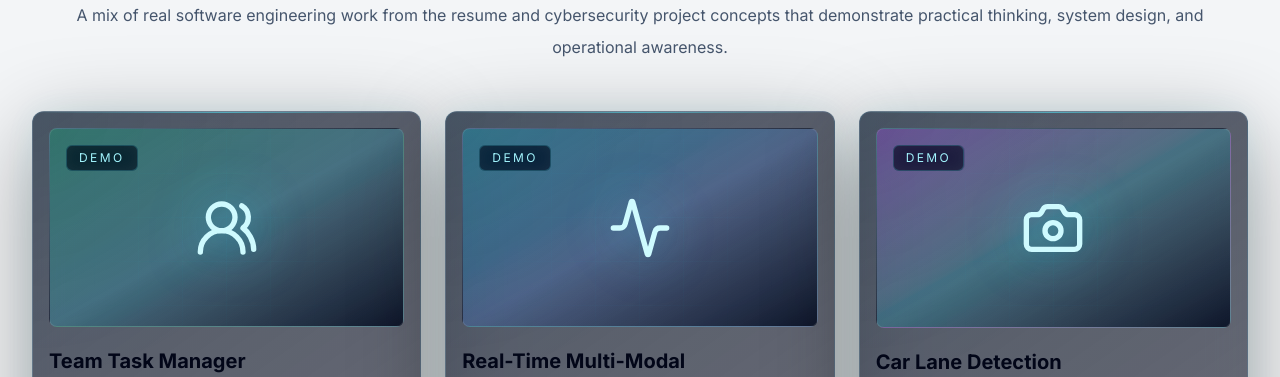
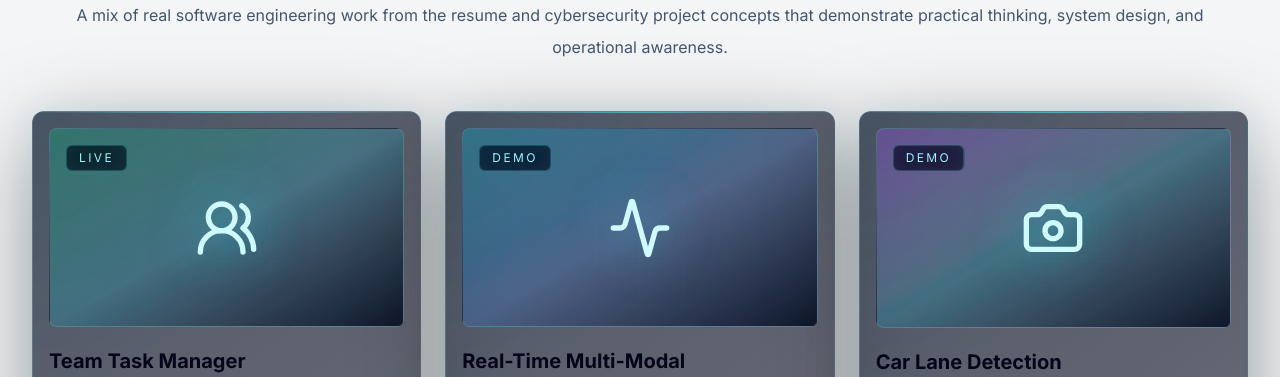
Before and after one commit to TheZealott01/My-porfolio, a React (Vite) app: page / in a window 1280 px wide. Shown: the part 5680-6057 px from the top of the page. Built offline with nearby package versions, Linux system fonts and the light colour scheme.

Commit message:
Link project card to live app

```diff
--- a/src/components/Projects.jsx
+++ b/src/components/Projects.jsx
@@ -16,15 +16,30 @@ export default function Projects() {
       <div className="grid gap-6 md:grid-cols-2 xl:grid-cols-3">
         {projects.map((project, index) => {
           const Icon = project.icon;
+          const PreviewShell = project.liveUrl ? "a" : "div";
+          const previewProps = project.liveUrl
+            ? {
+                href: project.liveUrl,
+                target: "_blank",
+                rel: "noreferrer",
+                "aria-label": `Open ${project.title} live app`,
+              }
+            : {};
+
           return (
             <GlowingCard key={project.title} className="p-4" delay={index * 0.05}>
-              <div className={`relative mb-5 grid aspect-video place-items-center overflow-hidden rounded-lg border border-white/10 bg-gradient-to-br ${project.color}`}>
+              <PreviewShell
+                {...previewProps}
+                className={`relative mb-5 grid aspect-video place-items-center overflow-hidden rounded-lg border border-white/10 bg-gradient-to-br ${project.color} ${
+                  project.liveUrl ? "cursor-pointer transition hover:-translate-y-1 hover:border-cyan-200/60 hover:shadow-[0_0_34px_rgba(34,211,238,0.2)]" : ""
+                }`}
+              >
                 <div className="absolute inset-0 cyber-grid opacity-50" />
                 <div className="absolute left-4 top-4 rounded-md border border-cyan-300/20 bg-slate-950/60 px-3 py-1 text-xs uppercase tracking-[0.2em] text-cyan-200 backdrop-blur">
-                  Demo
+                  {project.liveUrl ? "Live" : "Demo"}
                 </div>
                 <Icon className="relative h-16 w-16 text-cyan-100 drop-shadow-[0_0_24px_rgba(34,211,238,0.55)]" />
-              </div>
+              </PreviewShell>
               <h3 className="text-xl font-bold text-slate-950 dark:text-white">{project.title}</h3>
               <p className="mt-3 min-h-20 leading-7 text-slate-600 dark:text-slate-300">{project.copy}</p>
               <div className="mt-5 flex flex-wrap gap-2">
--- a/src/data/portfolio.js
+++ b/src/data/portfolio.js
@@ -219,6 +219,7 @@ export const projects = [
   {
     title: "Team Task Manager",
     icon: UsersRound,
+    liveUrl: "https://project-task-manager-production-757e.up.railway.app",
     copy:
       "A MERN-based productivity platform for planning projects, assigning work, and giving every owner clear visibility into what needs attention. It includes role-based access, secure authentication, assignment dashboards, task status tracking, deadline visibility, ownership mapping, and a focused interface for team coordination.",
     stack: ["React", "Node.js", "Express", "MongoDB", "Mongoose"],
```
Also changed, not shown: 4 other files (tests, documents, lock files or other folders).
